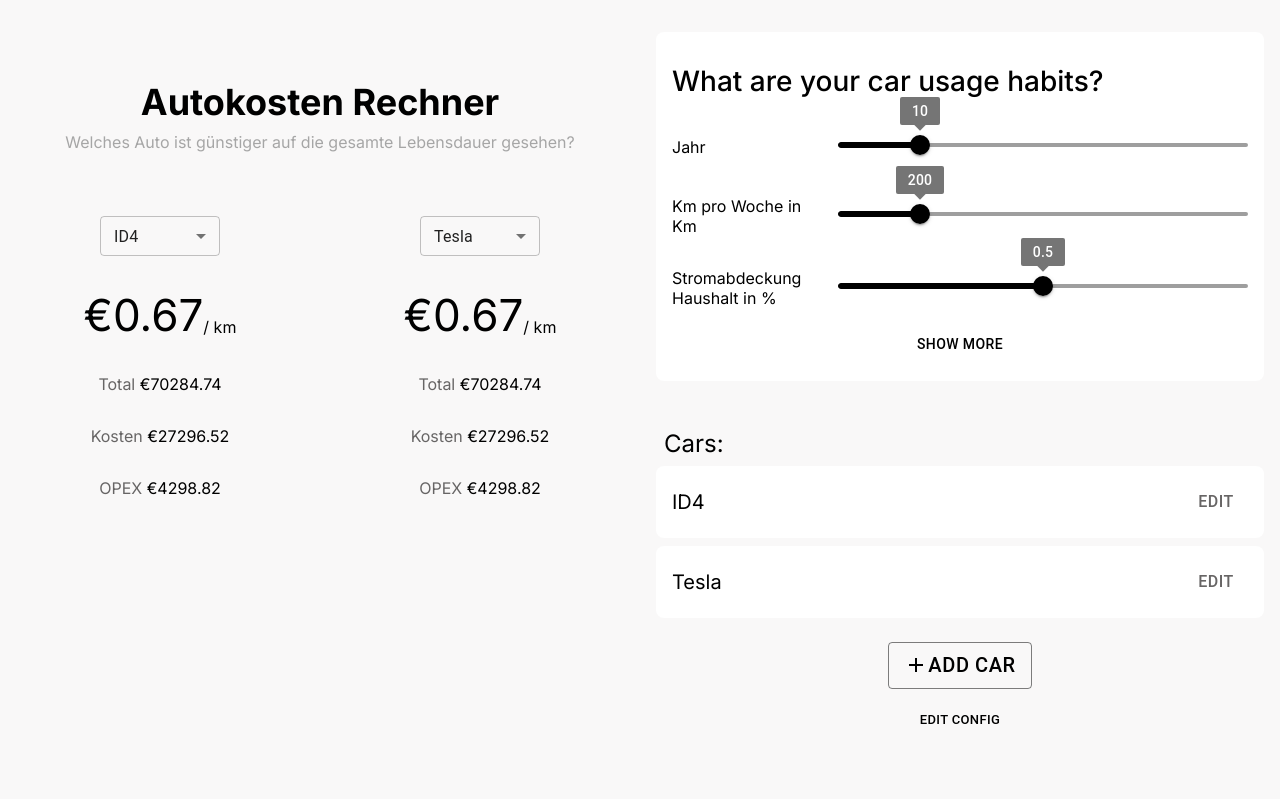
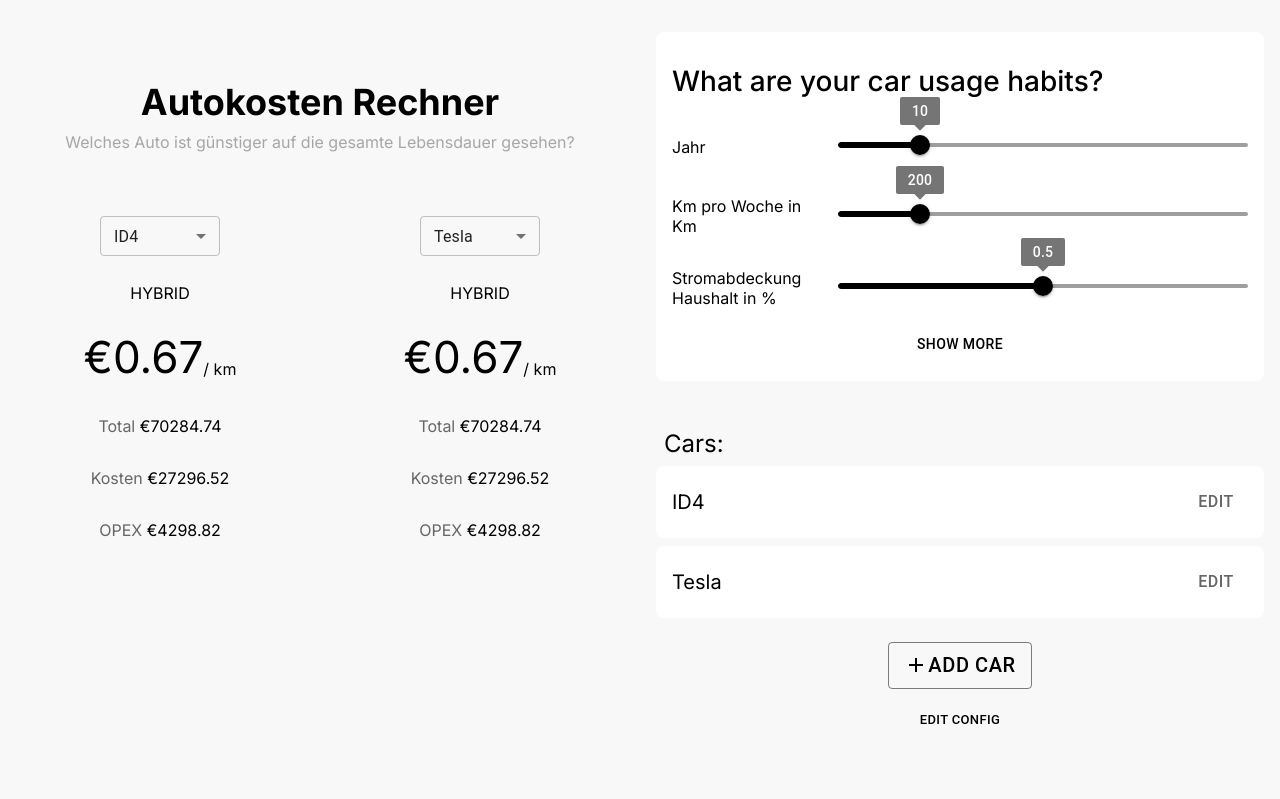
Before and after one commit to yechenyan/car-cost-calculate, a Next.js app: page /car-cost-calculate/ in a window 1280 px wide. Shown: the top 799 px of the page. Built offline with nearby package versions, Linux system fonts and the light colour scheme.

Commit message:
feat: cars

```diff
--- a/app/Home/Display/CarDisplay.jsx
+++ b/app/Home/Display/CarDisplay.jsx
@@ -5,6 +5,9 @@
 import { carsDataAtom, car2calculateAtom, car1calculateAtom } from "../../services/userData";
 import { useAtom } from "jotai";
 import { selectCarsAtom, selectCarsIdAtom } from "../../services/ui"
+import BatteryChargingFullIcon from '@mui/icons-material/BatteryChargingFull';
+import EvStationIcon from '@mui/icons-material/EvStation';
+import ExtensionIcon from '@mui/icons-material/Extension';
 
 const textStyle = {
    display: 'flex',
@@ -61,10 +64,21 @@
         </Select>
 
       </Box>
+      <Box sx= {{
+        display: 'flex',
+        justifyContent: 'center',
+        height: 10,
+        alignItems: 'center',
+      }}>
+        {carCalculate.type === 'E-Auto' && <BatteryChargingFullIcon  fontSize="large"/>}
+        {carCalculate.type === 'Benziner' && <EvStationIcon  fontSize="large"/>}
+        {carCalculate.type === 'Hybrid' && <span>HYBRID</span>}
+      </Box>
       <Box sx={{
         display: 'flex',
         justifyContent:'center',
         fontSize: 44,
+        marginTop: 4,
         alignItems: 'flex-end'
       }}>
         €{carCalculate.per}
@@ -73,6 +87,7 @@
           lineHeight:'30px'
         }}>/ km</Box>
       </Box>
+
       <Box sx= {{
         display: 'flex',
         alignItems: 'center',
--- a/app/calculate/index.js
+++ b/app/calculate/index.js
@@ -11,12 +11,21 @@
   const per = total / totalKm;
   const perOPEX = OPEX / data.jahr;
 
+  let type = 'Hybrid'
+
+  if (data.stromabdeckung >= 1) {
+    type = 'E-Auto'
+  }  else if (data.stromabdeckung <= 0) {
+    type = 'Benziner'
+  }
+
   return {
     total: total.toFixed(2),
     kosten: kosten.toFixed(2),
     OPEX: perOPEX.toFixed(2),
     per: per.toFixed(2),
     perOPEX: perOPEX.toFixed(2),
+    type
   };
 };
 
```
